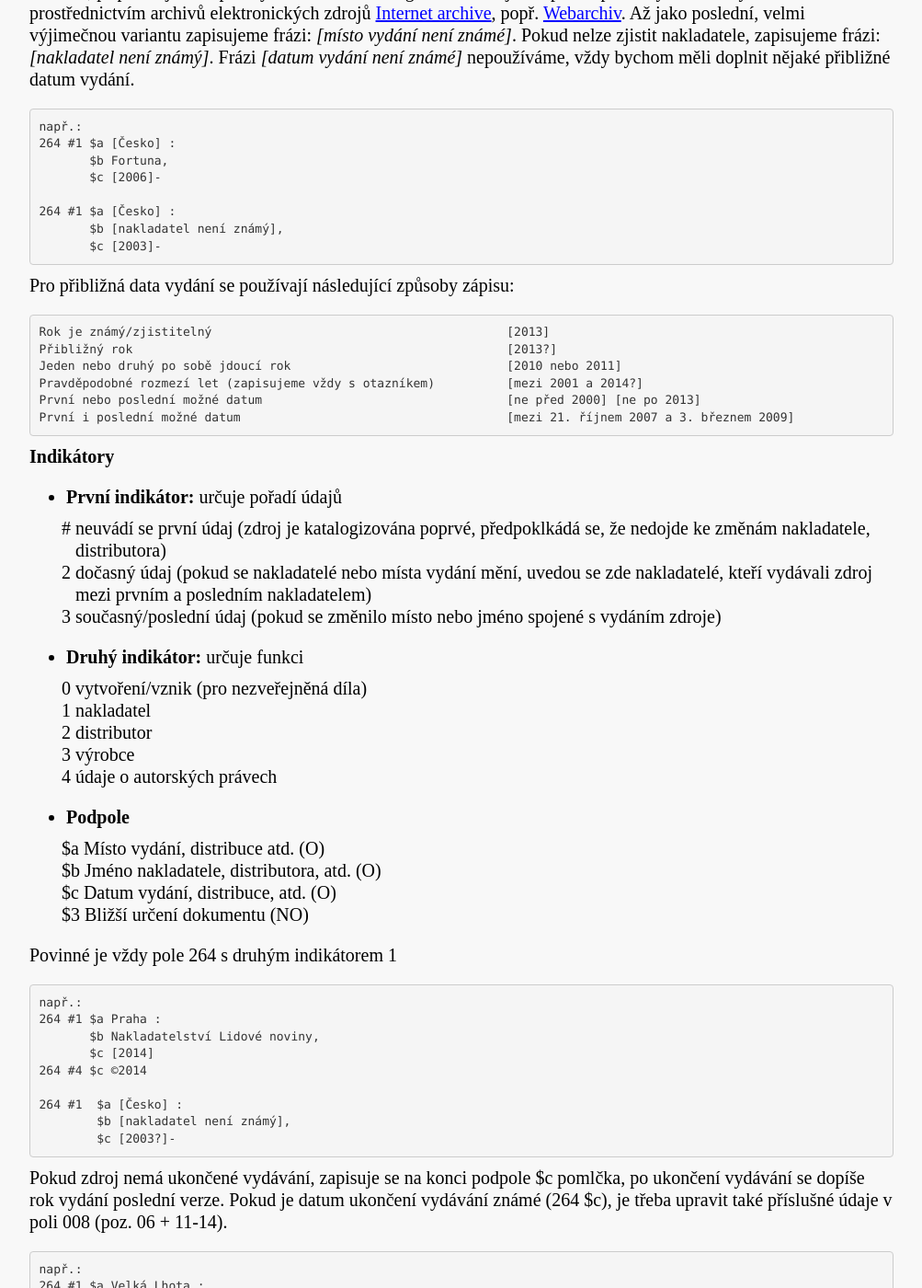
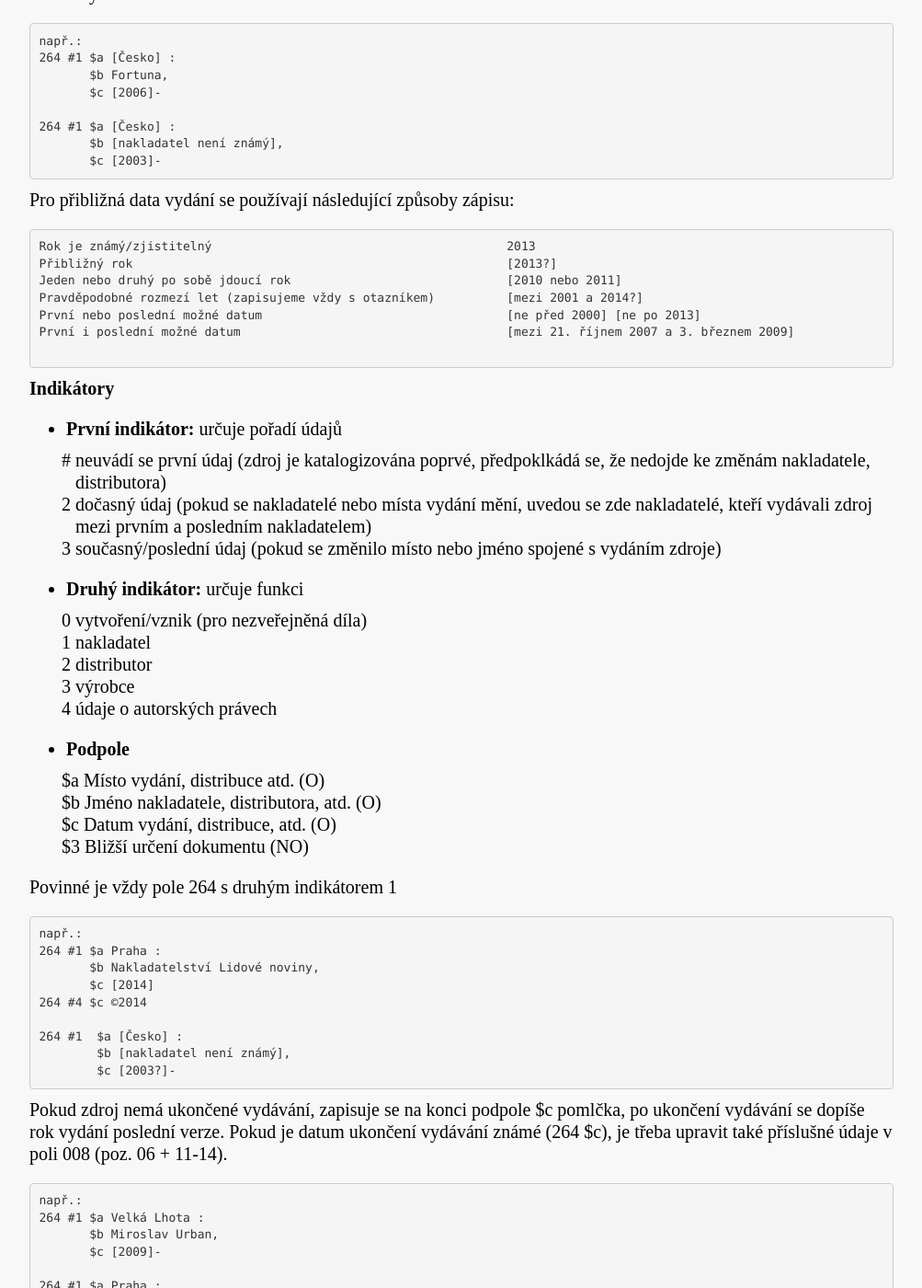
Before and after one commit to WebarchivCZ/katalogizacni-manual, a Jekyll site: the page built from _posts/2017-06-20-nazev.md, in a window 1280 px wide and 1400 px high, scrolled down 7642 px. Shown: the whole window at 92% size, without its empty margins (138-1141 px from the left). Built offline with Jekyll 4.4.1, drawn with Linux system fonts in a browser that asks for light colours; some of the changed text lies outside the part shown.

````diff
--- a/_posts/2017-06-20-nazev.md
+++ b/_posts/2017-06-20-nazev.md
@@ -80,7 +78,6 @@ Alternativní název je součástí hlavního názvu a odděluje se spojovacím
 ```
 např.:
 245 10 $a Ofenzivní marketing, aneb, Jak zaútočit na konkurenci
-
 246 30 $a Jak zaútočit na konkurenci
 ```
 
@@ -125,7 +122,6 @@ v prameni popisu Česká softballová organizace a Czech softball association
 
 např.:
 v prameni popisu Česká advokátní komora, Tschechische Rechtsanwaltskammer, La Barreau tcheque a Czech Bar Association
-
 245 10 $a Česká advokátní komora =
        $b Tsechische Rechtsanwaltskammer = La Barreau tcheque = Czech Bar Association
 246 31 $a Tsechische Rechtsanwaltskammer
@@ -283,11 +279,9 @@ U pokračujících zdrojů se výpustka na začátku názvu nebo na konci znač
 např.:
 245 00 $a … ročník mezinárodního veletrhu PIVEX
 
-
 na zdroji byl uveden název Jeden svět 2010
 245 00 $a Jeden svět ... ()
 500    $a Součástí hlavního názvu je označení roku
-
 
 na zdroji byl uveden název 45. Mezinárodní filmový festival Karlovy Vary
 245 00 $a … Mezinárodní filmový festival Karlovy Vary
@@ -384,12 +378,13 @@ např.:
 Pro přibližná data vydání se používají následující způsoby zápisu:
 
 ```
-Rok je známý/zjistitelný                                         [2013]
+Rok je známý/zjistitelný                                         2013
 Přibližný rok                                                    [2013?]
 Jeden nebo druhý po sobě jdoucí rok                              [2010 nebo 2011]
 Pravděpodobné rozmezí let (zapisujeme vždy s otazníkem)          [mezi 2001 a 2014?]
 První nebo poslední možné datum                                  [ne před 2000] [ne po 2013]
 První i poslední možné datum                                     [mezi 21. říjnem 2007 a 3. březnem 2009]
+
 ```
 
 
@@ -457,7 +452,7 @@ Pokud má zdroj dvě místa vydání a jednoho nakladatele
 
 ```
 např.:
-264 #1 $a Praha ;
+264 #1 $a Praha;
        $a Litomyšl :
        $b Paseka,
        $c 2003
@@ -538,12 +533,10 @@ stránek)
        $b Petr Jandík,
        $c 2006-[2008?]
 
-
 datum zahájení vydávání není uvedeno ve zdroji, datum ukončení je ve zdroji uvedeno
 264 #1 $a Praha :
        $b Petr Jandík,
        $c [2006?]-2008
-
 
 datum zahájení vydávání ani datum ukončení není uvedeno ve zdroji ani nejsou data známa, data jsou zjištěna explicitn
 (např. dotazem na vydavatele)
````
Also changed, not shown: other parts of _posts/2017-06-20-nazev.md (+0 -2 lines).
